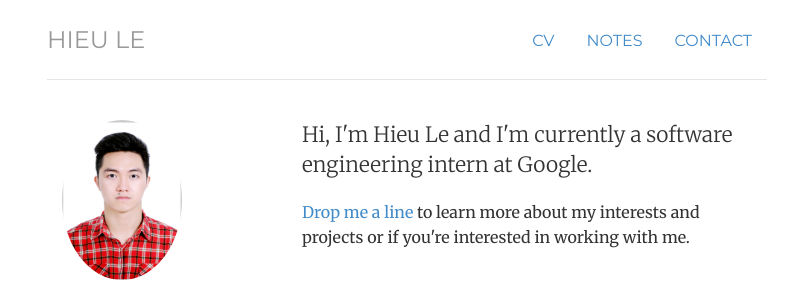
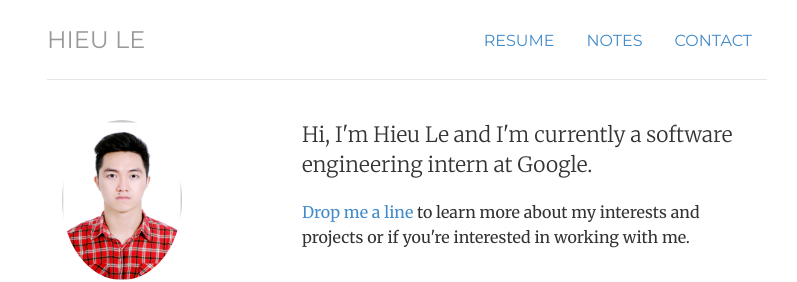
Before and after one commit to hieule22/hieule22.github.io, a Jekyll site: the page built from index.html, in a window 1280 px wide. Shown: the top 282 px of the page, without its empty margins (233-1030 px from the left). Built offline with Jekyll 4.4.1, drawn with Linux system fonts in a browser that asks for light colours.

Commit message:
Update header.html

```diff
--- a/_includes/header.html
+++ b/_includes/header.html
@@ -1,6 +1,6 @@
 <div class="header">
 	<ul class="nav nav-pills pull-right">
-		<li class="{{ page.cv }}"><a href="/cv" title="CV">CV</a></li>
+		<li class="{{ page.cv }}"><a href="/resume" title="Resume">Resume</a></li>
 		<!-- <li class="{{ page.projects }}"><a href="/projects" title="Projects">Projects</a></li> -->
 		<li class="{{ page.notes }}"><a href="/notes" title="Notes">Notes</a></li>
 		<li class="{{ page.contact }}"><a href="/contact" title="Contact">Contact</a></li>
```
